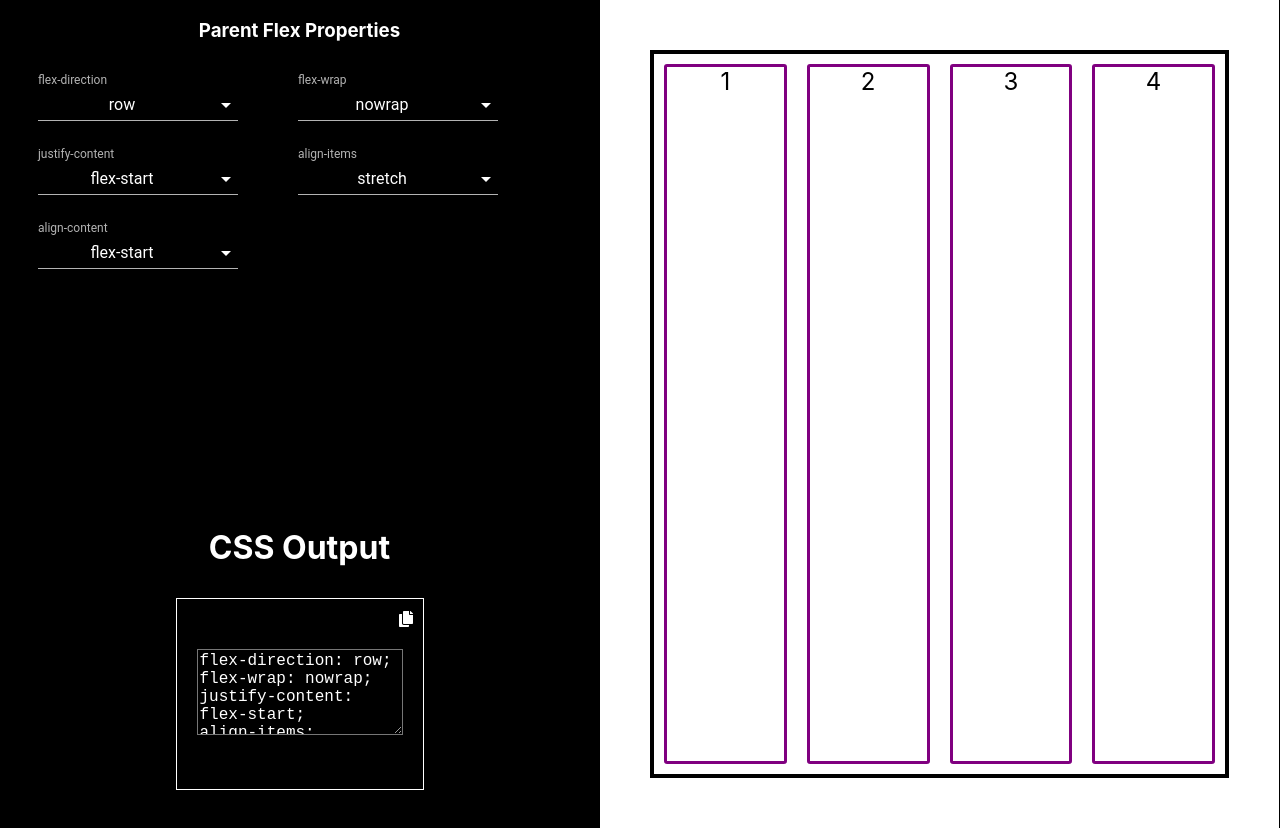
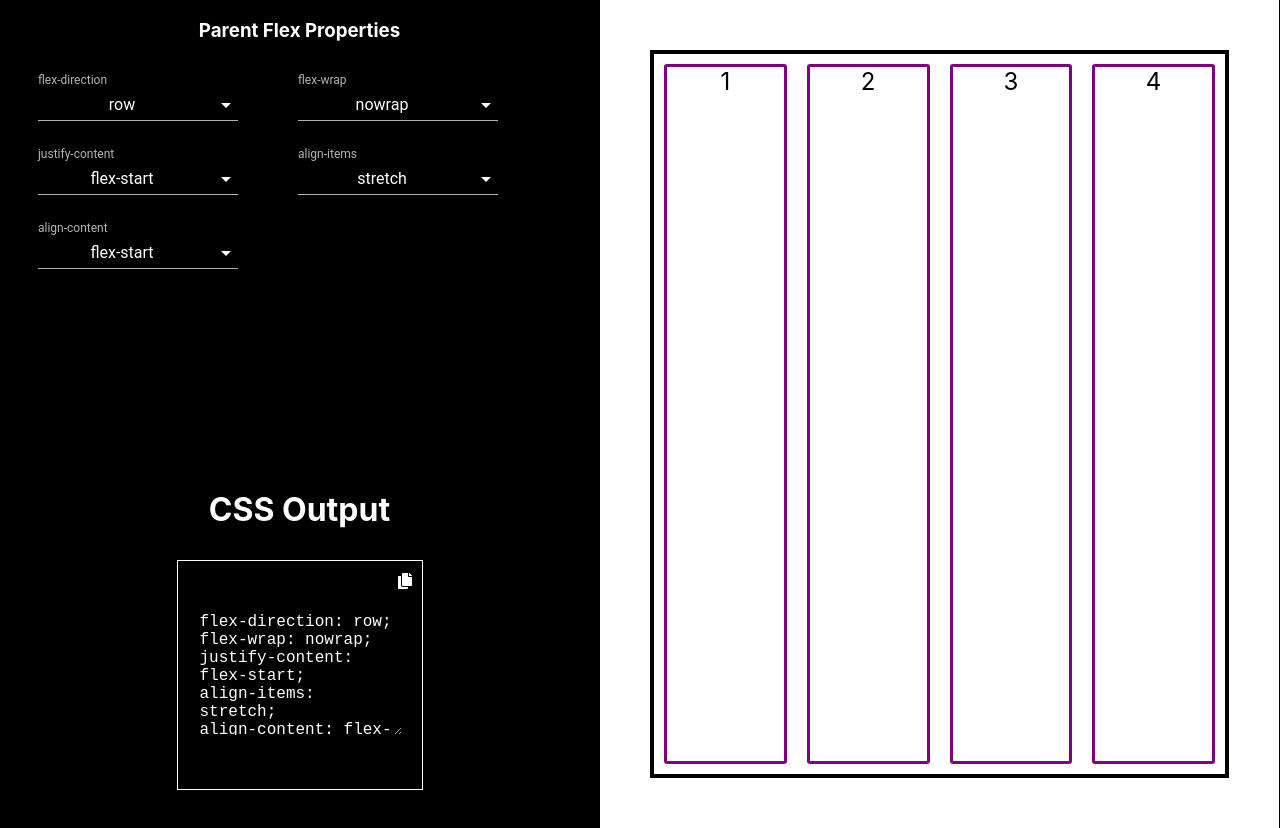
Before and after one commit to RaoulGeorge/flexbox-generator, a React (Create React App) app in the folder flexbox-generator/: page / in a window 1280 px wide. Built offline with nearby package versions, Linux system fonts and the light colour scheme.

Commit message:
remove border for textarea

```diff
--- a/flexbox-generator/src/components/css-output/index.js
+++ b/flexbox-generator/src/components/css-output/index.js
@@ -25,11 +25,12 @@ const Copy = styled.div`
 `;
 
 const CSSOutput = styled.textarea`
-  height: 80px;
+  height: 120px;
   width: 200px;
   background: black;
   color: white;
   font-size: 16px;
+  border: none;
 `;
 
 const CssOutput = ({ cssProps }) => {
```
